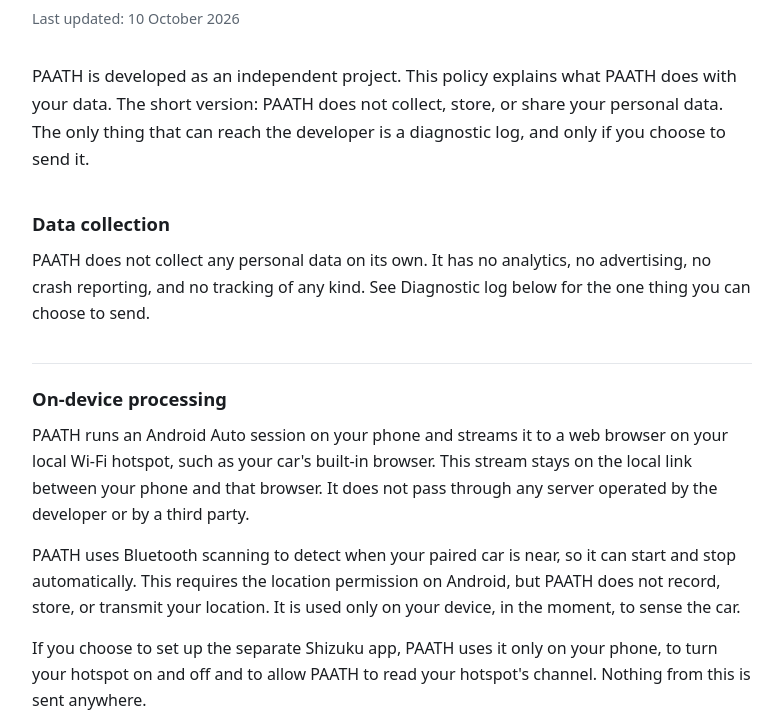
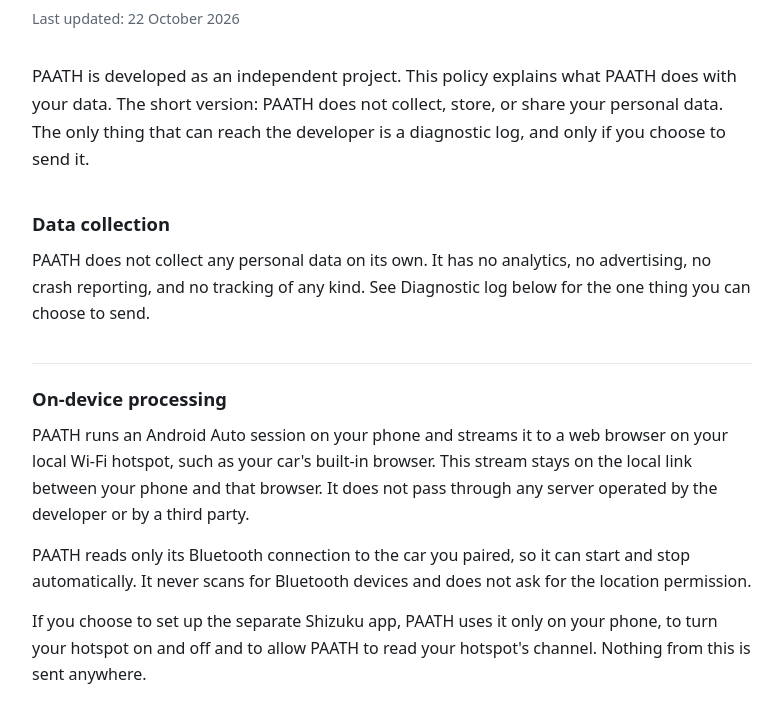
Before and after one commit to paathsupport/paath-site, a plain HTML site: page index.html in a window 1280 px wide. Shown: the part 93-805 px from the top of the page, without its empty margins (248-1031 px from the left). Drawn offline with Linux system fonts and the light colour scheme.

Commit message:
Privacy policy, 22 October 2026: PAATH no longer scans for Bluetooth devices or asks for location (with 0.4.181)
Co-Authored-By: Claude Opus 5.5 (1M context) <noreply@anthropic.com>

```diff
--- a/index.html
+++ b/index.html
@@ -36,7 +36,7 @@
 <body>
 <main>
   <h1>PAATH Privacy Policy</h1>
-  <p class="updated">Last updated: 10 October 2026</p>
+  <p class="updated">Last updated: 22 October 2026</p>
 
   <p class="lead">PAATH is developed as an independent project. This policy explains what PAATH does with your data. The short version: PAATH does not collect, store, or share your personal data. The only thing that can reach the developer is a diagnostic log, and only if you choose to send it.</p>
 
@@ -45,7 +45,7 @@
 
   <h2>On-device processing</h2>
   <p>PAATH runs an Android Auto session on your phone and streams it to a web browser on your local Wi-Fi hotspot, such as your car's built-in browser. This stream stays on the local link between your phone and that browser. It does not pass through any server operated by the developer or by a third party.</p>
-  <p>PAATH uses Bluetooth scanning to detect when your paired car is near, so it can start and stop automatically. This requires the location permission on Android, but PAATH does not record, store, or transmit your location. It is used only on your device, in the moment, to sense the car.</p>
+  <p>PAATH reads only its Bluetooth connection to the car you paired, so it can start and stop automatically. It never scans for Bluetooth devices and does not ask for the location permission.</p>
   <p>If you choose to set up the separate Shizuku app, PAATH uses it only on your phone, to turn your hotspot on and off and to allow PAATH to read your hotspot's channel. Nothing from this is sent anywhere.</p>
 
   <h2>Diagnostic log</h2>
```
